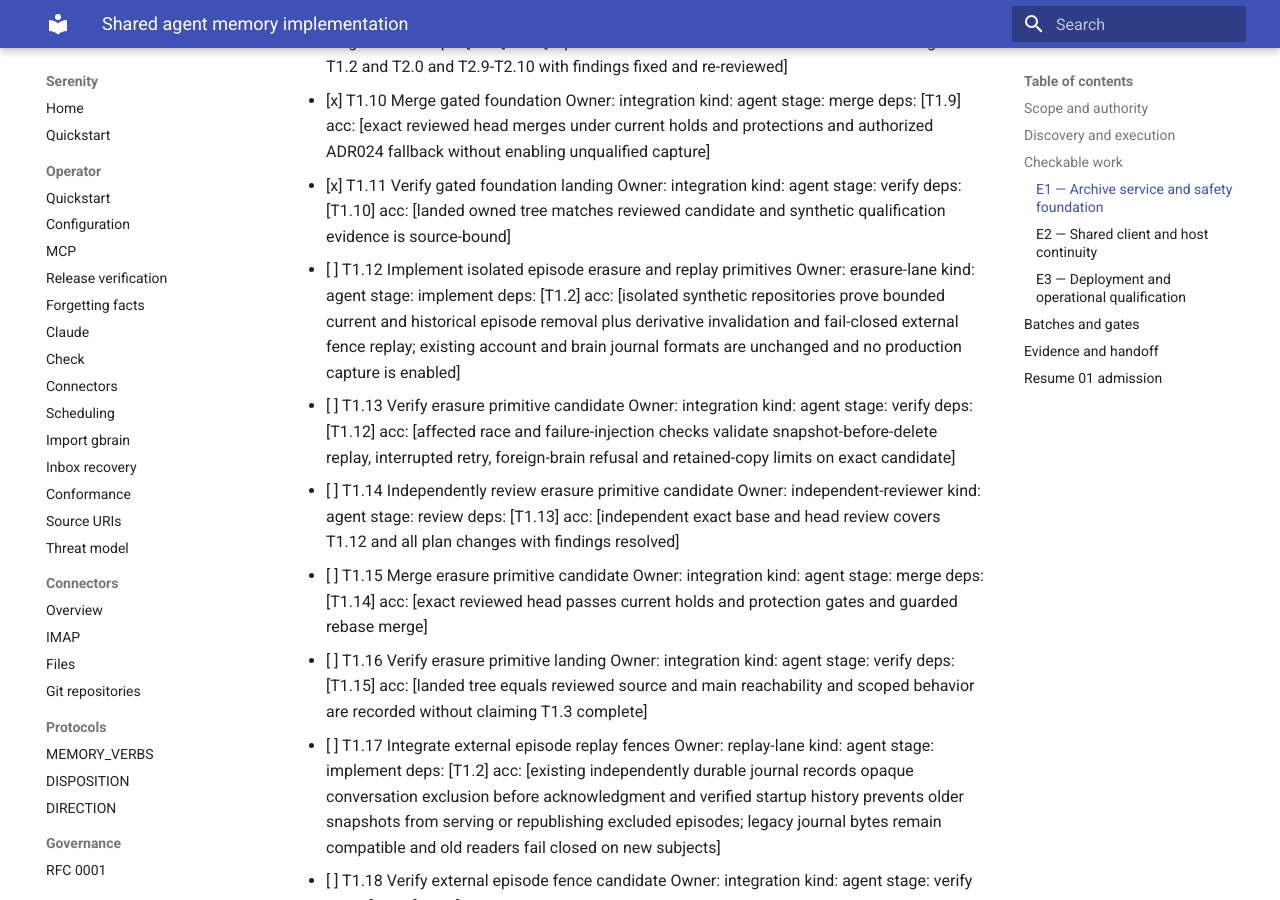
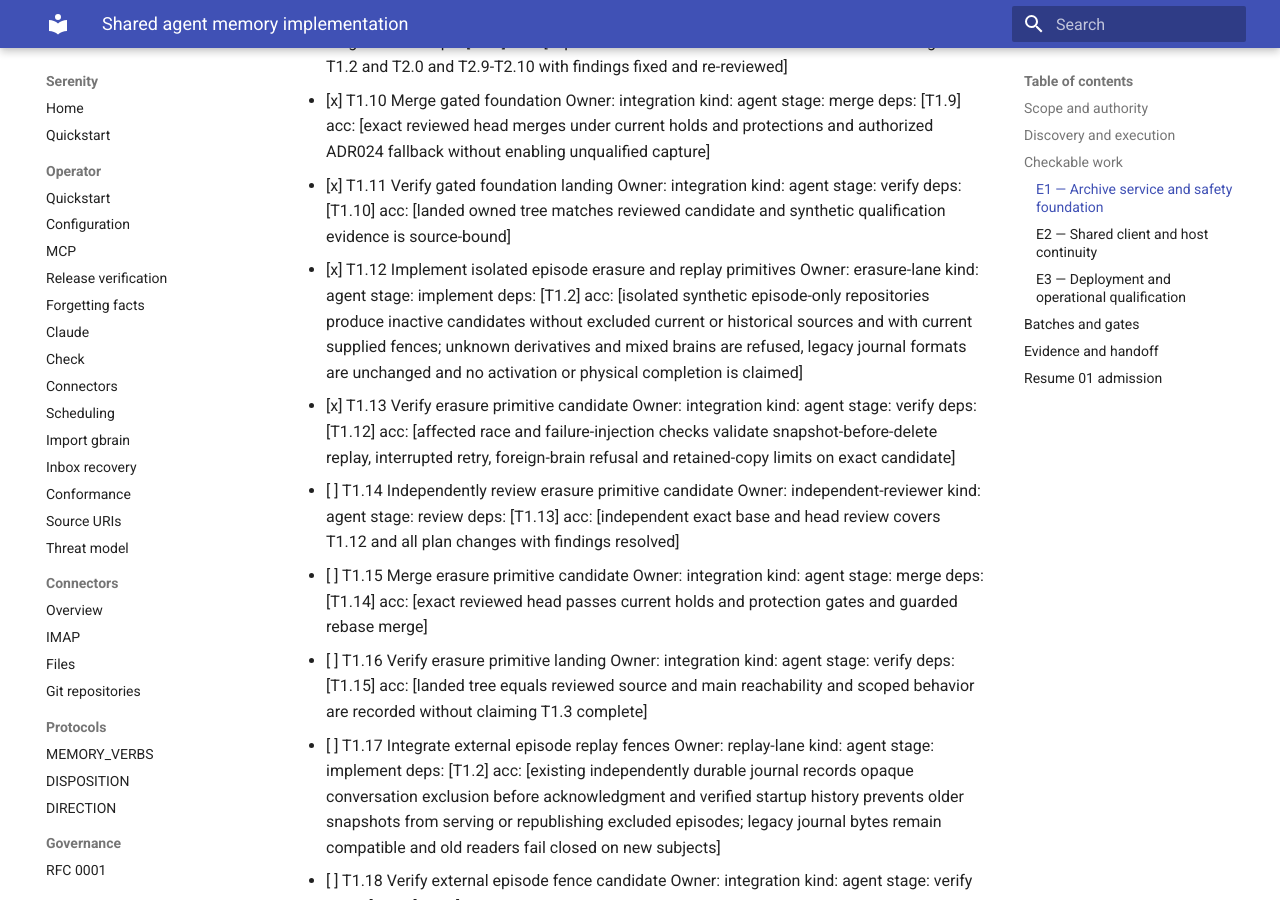
Before and after one commit to sirerun/serenity, an MkDocs documentation site: the page built from docs/plans/shared-agent-memory-implementation-20261016.md, in a window 1280 px wide and 900 px high, scrolled down 1924 px. Built offline with MkDocs 1.6.1 and Material for MkDocs 9.7.7, drawn with Linux system fonts in a browser that asks for light colours; some of the changed text lies outside the part shown.

Commit message:
plan(memory): record bounded erasure candidate verification and progress landing

```diff
--- a/docs/plans/shared-agent-memory-implementation-20261016.md
+++ b/docs/plans/shared-agent-memory-implementation-20261016.md
@@ -31,8 +31,8 @@ Acceptance: additive gated archive API has exact evidence, bounded admission, ex
 - [x] T1.10 Merge gated foundation  Owner: integration  kind: agent  stage: merge  deps: [T1.9]  acc: [exact reviewed head merges under current holds and protections and authorized ADR024 fallback without enabling unqualified capture]
 - [x] T1.11 Verify gated foundation landing  Owner: integration  kind: agent  stage: verify  deps: [T1.10]  acc: [landed owned tree matches reviewed candidate and synthetic qualification evidence is source-bound]
 
-- [ ] T1.12 Implement isolated episode erasure and replay primitives  Owner: erasure-lane  kind: agent  stage: implement  deps: [T1.2]  acc: [isolated synthetic repositories prove bounded current and historical episode removal plus derivative invalidation and fail-closed external fence replay; existing account and brain journal formats are unchanged and no production capture is enabled]
-- [ ] T1.13 Verify erasure primitive candidate  Owner: integration  kind: agent  stage: verify  deps: [T1.12]  acc: [affected race and failure-injection checks validate snapshot-before-delete replay, interrupted retry, foreign-brain refusal and retained-copy limits on exact candidate]
+- [x] T1.12 Implement isolated episode erasure and replay primitives  Owner: erasure-lane  kind: agent  stage: implement  deps: [T1.2]  acc: [isolated synthetic episode-only repositories produce inactive candidates without excluded current or historical sources and with current supplied fences; unknown derivatives and mixed brains are refused, legacy journal formats are unchanged and no activation or physical completion is claimed]
+- [x] T1.13 Verify erasure primitive candidate  Owner: integration  kind: agent  stage: verify  deps: [T1.12]  acc: [affected race and failure-injection checks validate snapshot-before-delete replay, interrupted retry, foreign-brain refusal and retained-copy limits on exact candidate]
 - [ ] T1.14 Independently review erasure primitive candidate  Owner: independent-reviewer  kind: agent  stage: review  deps: [T1.13]  acc: [independent exact base and head review covers T1.12 and all plan changes with findings resolved]
 - [ ] T1.15 Merge erasure primitive candidate  Owner: integration  kind: agent  stage: merge  deps: [T1.14]  acc: [exact reviewed head passes current holds and protection gates and guarded rebase merge]
 - [ ] T1.16 Verify erasure primitive landing  Owner: integration  kind: agent  stage: verify  deps: [T1.15]  acc: [landed tree equals reviewed source and main reachability and scoped behavior are recorded without claiming T1.3 complete]
@@ -61,9 +61,9 @@ Acceptance: enrolled histories are captured safely and can continue across quali
 
 - [x] T2.11 Persist atomic protected import progress  Owner: integration  kind: agent  stage: implement  deps: [T2.0, T2.9]  acc: [synthetic Codex pages atomically persist redacted records and content-free cursor and gaps in encrypted queue state; restart, capacity failure, competing cursor updates, pause and fences cannot silently skip unadmitted evidence]
 - [x] T2.12 Verify protected import progress  Owner: integration  kind: agent  stage: verify  deps: [T2.11]  acc: [focused queue and adapter race tests plus format and static checks pass on exact candidate without host enrollment]
-- [ ] T2.13 Independently review protected import progress  Owner: independent-reviewer  kind: agent  stage: review  deps: [T2.12]  acc: [separate exact-revision review covers T2.11 and compatibility with findings resolved]
-- [ ] T2.14 Merge protected import progress  Owner: integration  kind: agent  stage: merge  deps: [T2.13]  acc: [current repository gates permit exact reviewed-head guarded rebase merge]
-- [ ] T2.15 Verify protected import progress landing  Owner: integration  kind: agent  stage: verify  deps: [T2.14]  acc: [landed tree matches reviewed source with source-bound synthetic acceptance and no real host completion claim]
+- [x] T2.13 Independently review protected import progress  Owner: independent-reviewer  kind: agent  stage: review  deps: [T2.12]  acc: [separate exact-revision review covers T2.11 and compatibility with findings resolved]
+- [x] T2.14 Merge protected import progress  Owner: integration  kind: agent  stage: merge  deps: [T2.13]  acc: [current repository gates permit exact reviewed-head guarded rebase merge]
+- [x] T2.15 Verify protected import progress landing  Owner: integration  kind: agent  stage: verify  deps: [T2.14]  acc: [landed tree matches reviewed source with source-bound synthetic acceptance and no real host completion claim]
 
 ### E3 — Deployment and operational qualification
 fidelity: executable
@@ -122,3 +122,7 @@ Shared contract ownership reconciliation: current integration owner acquired pre
 Independent client preparation T2.11 is parent-owned in internal/episodeclient and internal/episodecapture, disjoint from both helpers. It remains synthetic-only and does not discharge T2.1 or its erasure dependency. T2.12–T2.15 provide separate delivery gates; requested/actual implementation member count 1/1. No third helper is launched.
 
 T2.11–T2.12 resume evidence: atomic protected progress candidate fd967b8768c144ccd43f341722b79a257456429d passes episodeclient/episodecapture/episodehost race and vet, hosted build with client libraries absent, golangci-lint2.11.4 with zero issues and govulncheck1.9.0 with no vulnerabilities. Test/documentation follow-up 5a25d55b04387581e3620955c1f81db6f1f1f66b passes affected episodeclient race/vet including format1-to2 migration. Checks ran on bounded existing Linux arm64 DGX capacity, not hosted Actions or native host acceptance. Full T2.1 and real capture remain open.
+
+Resume protected progress landing: PR389 independently accepted df959ef2299c6ee89a38162bf2d8119be0ea9f21 after R1 retry-no-op correction; affected client race/vet passed. Guarded rebase landed b680354243d70f0d088e1fe7dced95b846174a01 with equal reviewed tree and main reachability. Actions never started due billing lock; fresh protection404/rulesets empty, ADR024 fallback, no bypass. No host installation or production activation.
+
+T1.12–T1.13 bounded preparation: erasure candidate source53bbad449b9e2a25668b80e19bbaa8a6172785cc passes actual disposable-Git episodeerase/store/writer/gitrun race and vet on existing DGX. Lint-only explicit ignored hash-write return9ef6d247ffdf5fb001afaa7d24064f833aeda9fb passes lint2.11.4 and vulnerability1.9.0 checks. Rebase onto PR389 changes no owned source or its dependencies. The new T1.12 acceptance is clarified to the delivered inactive episode-only candidate: no live source rewrite, unknown derivatives/mixed brains refused, supplied fences are not authenticated by this library, no backup/device/export purge, activation or physical-completion claim. Original full T1.3 remains unchanged and open.
```
